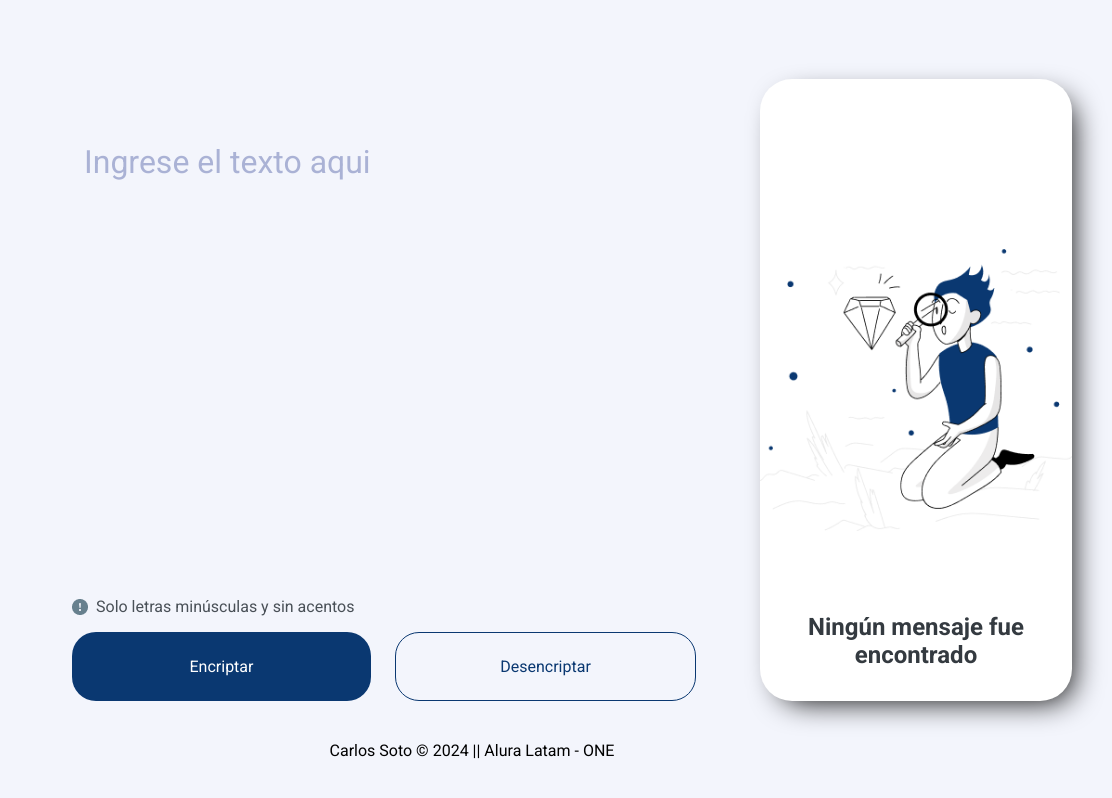
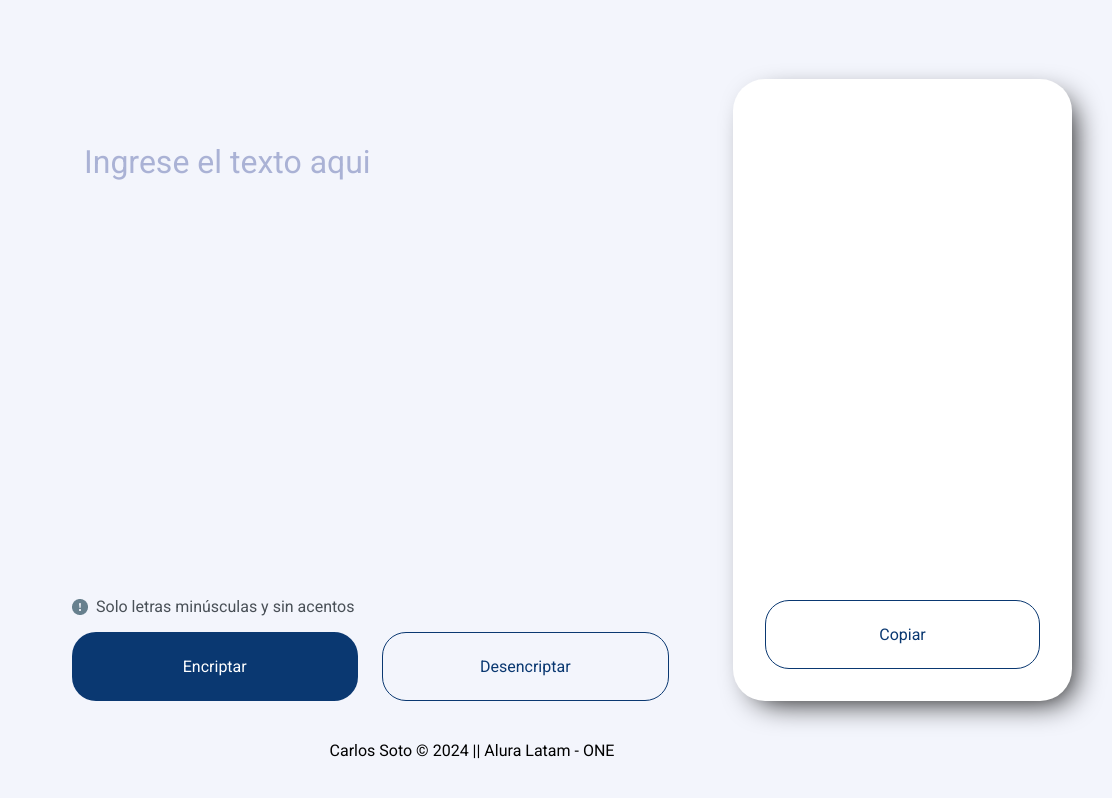
Before and after one commit to SotoCarlosJ/challenge_encriptador-_ALURA, a plain HTML site: page index.html in a window 1280 px wide. Both pictures are taken after a click on the button "Encriptar". Shown: the full height of the page, 168-1280 px from the left. Drawn offline with Linux system fonts and the light colour scheme.

Commit message:
Agregando funciones para encriptar, desencriptar y copiar al portapapeles

```diff
--- a/app.js
+++ b/app.js
@@ -1,7 +1,43 @@
-/* Las "llaves" de encriptación que utilizaremos son las siguientes:
-La letra "e" es convertida para "enter"
-La letra "i" es convertida para "imes"
-La letra "a" es convertida para "ai"
-La letra "o" es convertida para "ober"
-La letra "u" es convertida para "ufat"
-*/
+const message = document.getElementById('message');
+const result = document.getElementById('result');
+const btnCopy = document.getElementById('copy');
+const noMessage = document.getElementById('noMessage');
+
+const encrypt = (param) => {
+    const encryptionCode = [["e", "enter"], ["i", "imes"], ["a", "ai"], ["o", "ober"], ["u", "ufat"]];
+    let stringEncrypted = param.toLowerCase();
+    for (let i = 0; i < encryptionCode.length; i++) {
+        if (stringEncrypted.includes(encryptionCode[i][0])) {
+            stringEncrypted = stringEncrypted.replaceAll(encryptionCode[i][0], encryptionCode[i][1]);
+        }
+    }
+    return stringEncrypted;
+};
+
+const decrypt = (param) => {
+    const encryptionCode = [["e", "enter"], ["i", "imes"], ["a", "ai"], ["o", "ober"], ["u", "ufat"]];
+    let stringDencrypted = param.toLowerCase();
+    for (let i = 0; i < encryptionCode.length; i++) {
+        if (stringDencrypted.includes(encryptionCode[i][1])) {
+            stringDencrypted = stringDencrypted.replaceAll(encryptionCode[i][1], encryptionCode[i][0]);
+        }
+    }
+    return stringDencrypted;
+};
+
+const btnEncrypt = () => {
+    const messageEncrypted = encrypt(message.value);
+    message.value = "";
+    result.style.backgroundImage = "none";
+    noMessage.style.display = "none";
+    btnCopy.style.display = "block";
+    result.value = messageEncrypted
+};
+
+const btnDecrypt = () => {
+    const messageEncrypted = decrypt(message.value);
+    message.value = "";
+    result.value = messageEncrypted
+};
+
+const copy = () => navigator.clipboard.writeText(result.value);
--- a/assets/style/main.css
+++ b/assets/style/main.css
@@ -137,13 +137,16 @@ p {
     box-shadow: 1rem 1rem 3rem -1rem black;
     display: flex;
     flex-direction: column;
-    gap: 3.2rem
 }
 .output__message {
     border: none;
     resize: none;
     color: var(--gray-400);
-    display: none;
+    font-size: var(--font-large);
+    flex: 1;
+}
+.output__message:focus {
+    outline: none;
 }
 .output__title {
     color: var(--gray-500);
@@ -155,6 +158,7 @@ p {
 .output__button {
     display: none;
 }
+/* Responsive */
 /* Tablet view */
 @media (min-width: 768px) {
     .input__buttons {
@@ -180,7 +184,7 @@ p {
         flex: 1;
         padding-top: 6.4rem;
     }
-    .output {
+    .output__message {
         background-image: url('../img/output-bg.png');
         background-repeat: no-repeat;
         background-position: center;
--- a/index.html
+++ b/index.html
@@ -17,7 +17,7 @@
         <!-- Input message section -->
         <section class="input">
             <!-- input field -->
-            <textarea class="input__message" id="input-text" placeholder="Ingrese el texto aqui" rows="6"></textarea>
+            <textarea class="input__message" id="message" placeholder="Ingrese el texto aqui" rows="6"></textarea>
             <!-- conditions text -->
             <div class="input__conditions">
                 <img class="conditions__icon" src="./assets/icons/exclamation-icon.png" alt="Exclamation icon">
@@ -25,18 +25,18 @@
             </div>
             <!-- buttons group -->
             <div class="input__buttons">
-                <button class="btn btn--encrypt">Encriptar</button>
-                <button class="btn btn--decrypt">Desencriptar</button>
+                <button onclick="btnEncrypt()" class="btn btn--encrypt" id="encrypt">Encriptar</button>
+                <button onclick="btnDecrypt()" class="btn btn--decrypt" id="decrypt">Desencriptar</button>
             </div>
         </section>
         <!-- Output message section -->
         <section class="output">
             <!-- output field -->
-            <textarea class="output__message" id="output-text">Lorem ipsum, dolor sit amet consectetur adipisicing elit.</textarea>
+            <textarea class="output__message" id="result"></textarea>
             <!-- output title -->
-            <h6 class="output__title">Ningún mensaje fue encontrado</h6>
+            <h6 class="output__title" id="noMessage">Ningún mensaje fue encontrado</h6>
             <!-- output button -->
-            <button class="btn btn--copy output__button">Copiar</button>
+            <button onclick="copy();" class="btn btn--copy output__button" id="copy">Copiar</button>
         </section>
     </main>
     <footer class="footer container">
```
